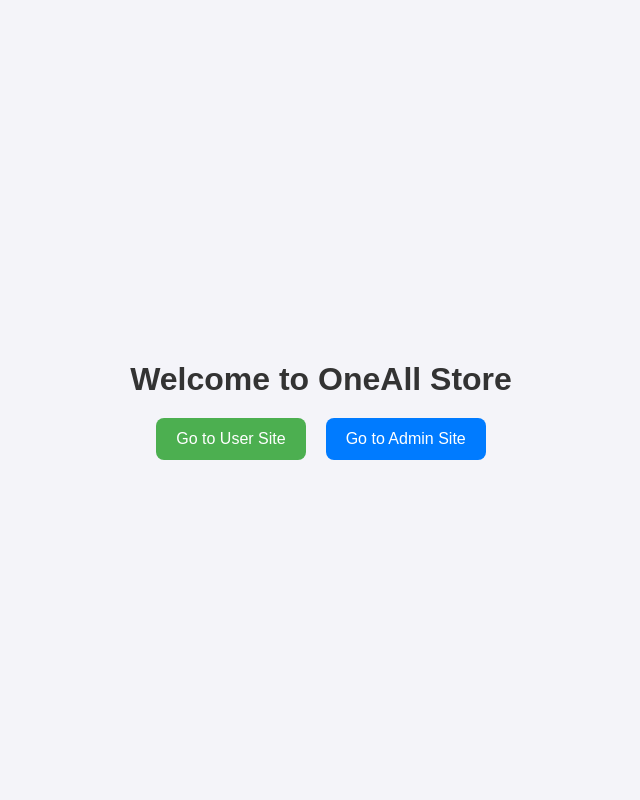
After one commit to cristobalshey/OneAll, a PHP site: page /index.php in a window 1280 px wide. The commit adds this page. Shown: the whole page, without its empty margins (319-959 px from the left). Run offline with PHP 8.4, Linux system fonts and the light colour scheme.

Commit message:
Initial commit - add user and admin projects

```diff
--- a/admin/add_quiz.php
+++ b/admin/add_quiz.php
@@ -2,6 +2,8 @@
 session_start();
 include 'connect.php'; // DB connection
 
+
+$conn = new mysqli($host, $user, $pass, $db);
 if (isset($_POST['add_quiz'])) {
     $title       = trim($_POST['quiz_title']);
     $desc        = trim($_POST['quiz_description']);
--- /dev/null
+++ b/index.php
@@ -0,0 +1,52 @@
+<!DOCTYPE html>
+<html lang="en">
+<head>
+  <meta charset="UTF-8">
+  <title>OneAll Computer Store</title>
+  <style>
+    body {
+      font-family: Arial, sans-serif;
+      background: #f4f4f9;
+      display: flex;
+      flex-direction: column;
+      justify-content: center;
+      align-items: center;
+      height: 100vh;
+      margin: 0;
+    }
+    h1 {
+      color: #333;
+      margin-bottom: 20px;
+    }
+    .buttons {
+      display: flex;
+      gap: 20px;
+    }
+    a {
+      text-decoration: none;
+      background: #4CAF50;
+      color: white;
+      padding: 12px 20px;
+      border-radius: 8px;
+      font-size: 16px;
+      transition: background 0.3s ease;
+    }
+    a:hover {
+      background: #45a049;
+    }
+    .admin {
+      background: #007BFF;
+    }
+    .admin:hover {
+      background: #0056b3;
+    }
+  </style>
+</head>
+<body>
+  <h1>Welcome to OneAll Store</h1>
+  <div class="buttons">
+    <a href="user/">Go to User Site</a>
+    <a href="admin/" class="admin">Go to Admin Site</a>
+  </div>
+</body>
+</html>
```
Also changed, not shown: admin/connect.php (+5 -4 lines), user/connect.php (+5 -4 lines), user/qrcodes/images/chapel.jpg (added), user/qrcodes/images/character.png (added), user/qrcodes/images/google-logo.webp (added), user/qrcodes/images/icon-bell copy.png (added), user/qrcodes/images/icon-bell.png (added), user/qrcodes/images/icon-gamecoin.png (added), user/qrcodes/images/icon-home.png (added), user/qrcodes/images/icon-leaderboard.png (added), user/qrcodes/images/icon-mission.png (added), user/qrcodes/images/icon-premium.png (added), user/qrcodes/images/icon-profile.png (added), user/qrcodes/images/icon-shop.png (added), 4 more files.
